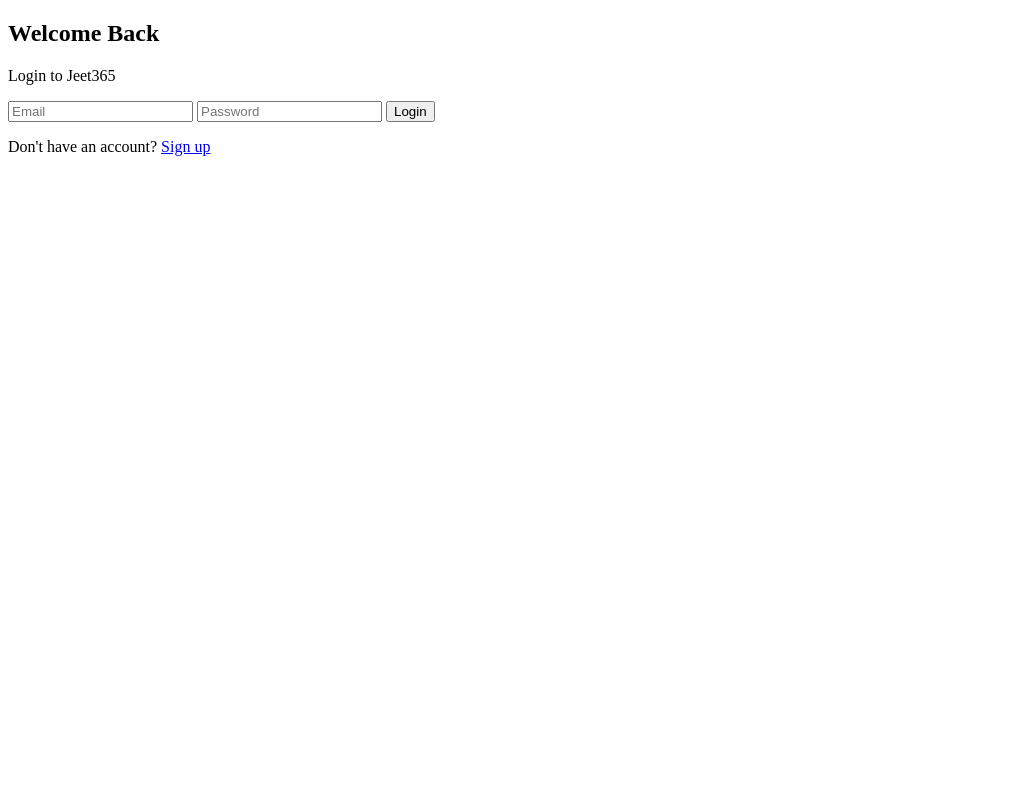
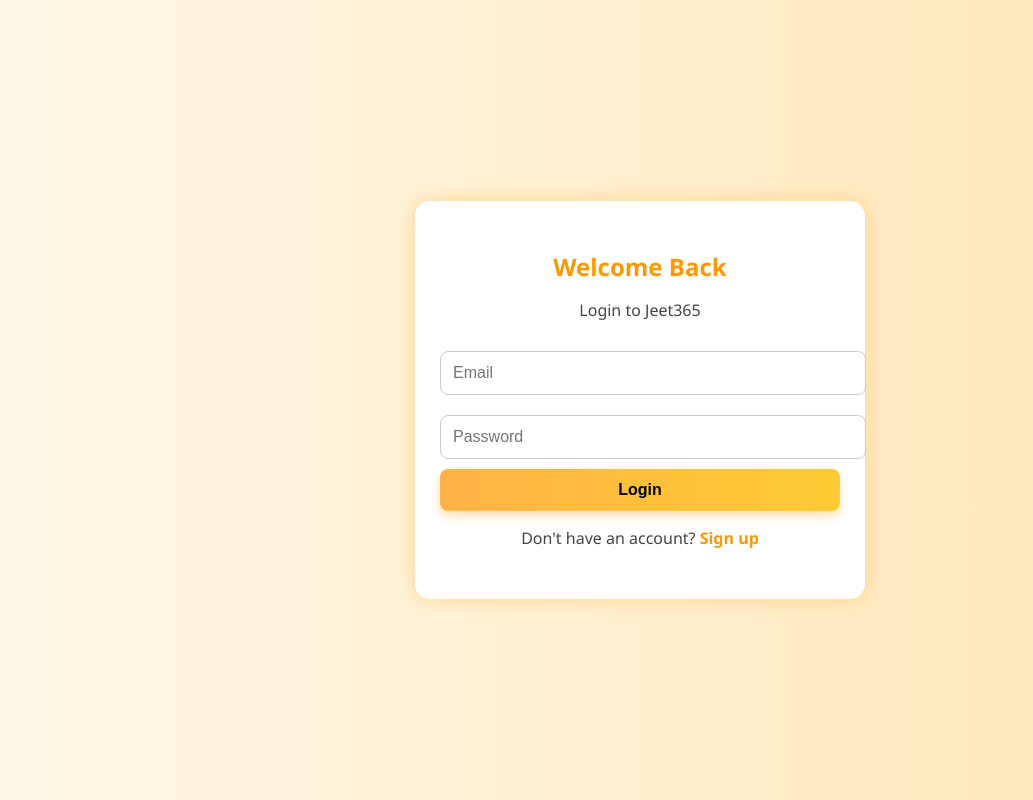
Before and after one commit to deeppuuudev/jeet365, a plain HTML site: page login.html in a window 1280 px wide. Shown: the whole page, without its empty margins (0-1033 px from the left). Drawn offline with Linux system fonts and the light colour scheme.

Commit message:
Update login.html

```diff
--- a/login.html
+++ b/login.html
@@ -5,12 +5,85 @@
   <meta charset="UTF-8">
   <title>Login - Jeet365</title>
   <meta name="viewport" content="width=device-width, initial-scale=1.0">
-  <link rel="stylesheet" href="style.css">
+
+  <style>
+    body {
+      margin: 0;
+      padding: 0;
+      font-family: 'Segoe UI', sans-serif;
+      background: linear-gradient(to right, #fff8e7, #ffe5b4);
+      display: flex;
+      align-items: center;
+      justify-content: center;
+      height: 100vh;
+    }
+
+    .form-container {
+      background: white;
+      padding: 30px 25px;
+      border-radius: 15px;
+      box-shadow: 0 0 20px rgba(255, 153, 0, 0.3);
+      text-align: center;
+      width: 90%;
+      max-width: 400px;
+    }
+
+    .form-container h2 {
+      color: #ff9800;
+      margin-bottom: 10px;
+    }
+
+    .form-container p {
+      color: #444;
+      margin-bottom: 20px;
+    }
+
+    input {
+      width: 100%;
+      padding: 12px;
+      margin: 10px 0;
+      border-radius: 8px;
+      border: 1px solid #ccc;
+      font-size: 16px;
+      outline: none;
+    }
+
+    button {
+      width: 100%;
+      padding: 12px;
+      background: linear-gradient(to right, #ffb347, #ffcc33);
+      border: none;
+      border-radius: 8px;
+      font-size: 16px;
+      color: #000;
+      font-weight: bold;
+      cursor: pointer;
+      box-shadow: 0 5px 10px rgba(255, 153, 0, 0.3);
+      transition: 0.3s ease;
+    }
+
+    button:hover {
+      background: linear-gradient(to right, #ffcc33, #ffb347);
+    }
+
+    a {
+      color: #ff9800;
+      text-decoration: none;
+      font-weight: bold;
+    }
+
+    a:hover {
+      text-decoration: underline;
+    }
+  </style>
+
+  <!-- Firebase Scripts -->
   <script src="https://www.gstatic.com/firebasejs/8.10.1/firebase-app.js"></script>
   <script src="https://www.gstatic.com/firebasejs/8.10.1/firebase-auth.js"></script>
   <script src="https://www.gstatic.com/firebasejs/8.10.1/firebase-firestore.js"></script>
   <script src="js/firebase-config.js"></script>
 </head>
+
 <body>
   <div class="form-container">
     <h2>Welcome Back</h2>
```
